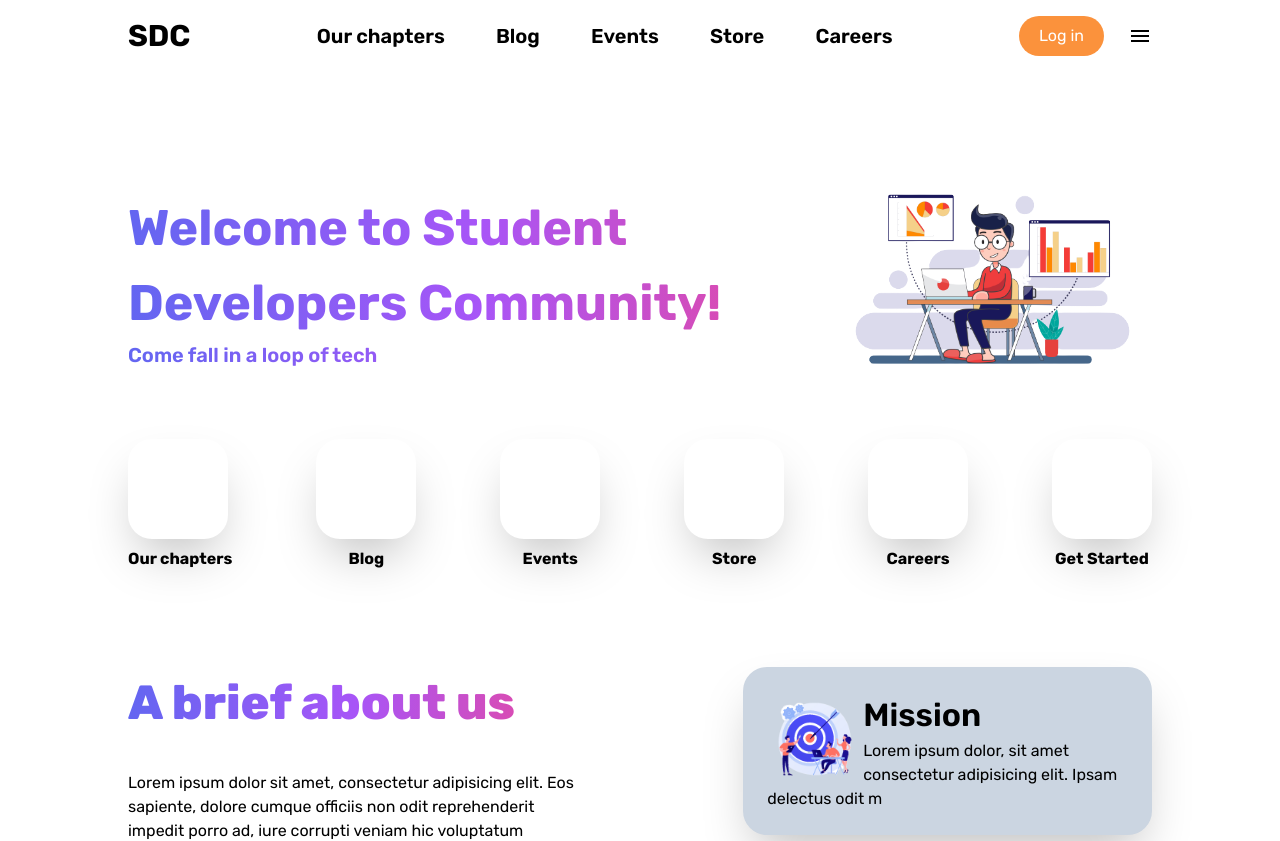
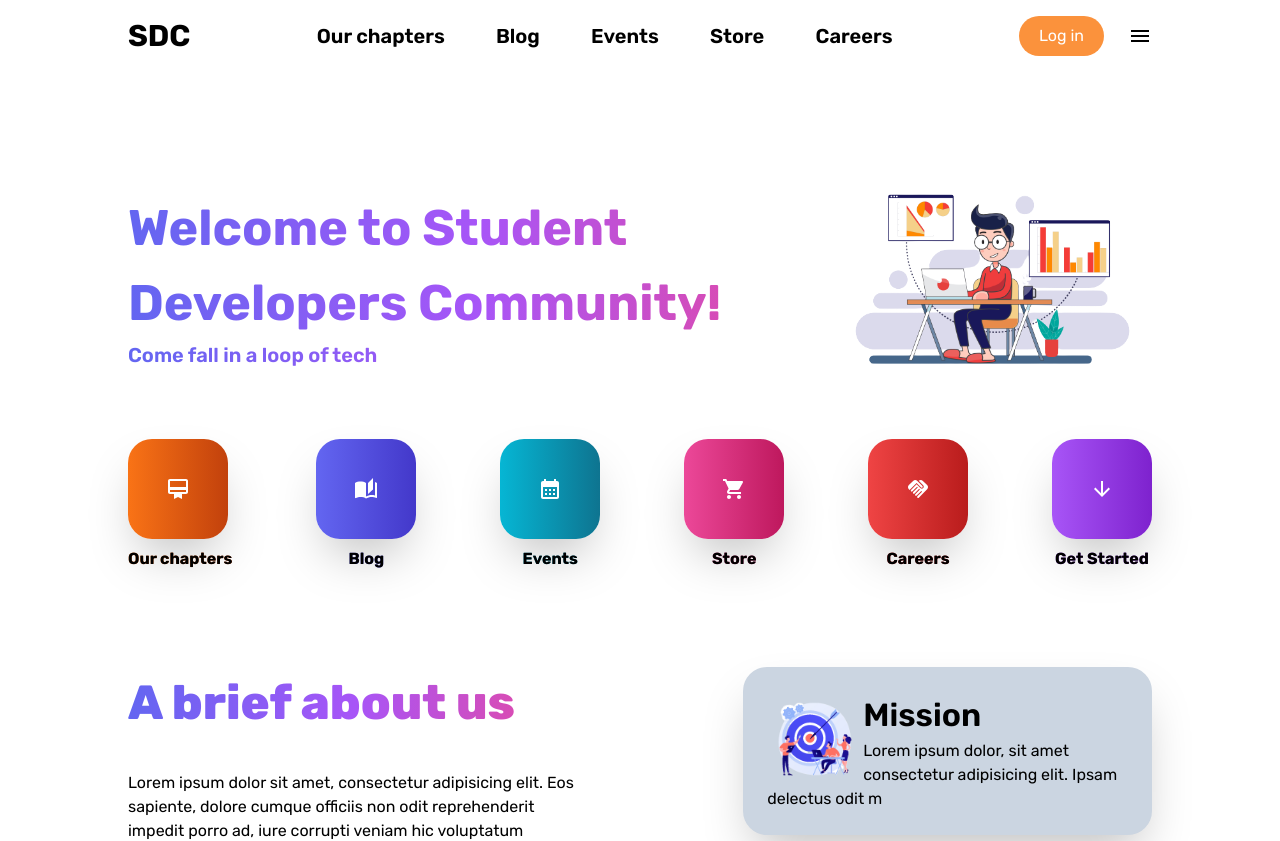
Before and after one commit to SDC-INDIA/sdc-website, a Next.js app: page / in a window 1280 px wide. Shown: the top 841 px of the page. Built offline with nearby package versions, Linux system fonts and the light colour scheme.

Commit message:
Hero bug resolved

```diff
--- /dev/null
+++ b/components/HomePage/Hero/HeroIcons.module.css
@@ -0,0 +1,18 @@
+.purple {
+    @apply bg-gradient-to-r from-purple-500 to-purple-700
+}
+.pink {
+    @apply bg-gradient-to-r from-pink-500 to-pink-700
+}
+.orange {
+    @apply bg-gradient-to-r from-orange-500 to-orange-700
+}
+.indigo {
+    @apply bg-gradient-to-r from-indigo-500 to-indigo-700
+}
+.cyan {
+    @apply bg-gradient-to-r from-cyan-500 to-cyan-700
+}
+.red {
+    @apply bg-gradient-to-r from-red-500 to-red-700
+}
--- a/components/HomePage/Hero/HeroIcons.tsx
+++ b/components/HomePage/Hero/HeroIcons.tsx
@@ -1,14 +1,15 @@
 import { motion } from 'framer-motion';
 import Link from 'next/link';
 import cls from 'classnames';
+import styles from './HeroIcons.module.css';
 
 const HeroIcons = (props: any) => {
     const { color, text, Icon, href } = props.data;
-    const colorClass = `bg-gradient-to-r from-${color}-500 to-${color}-700`
+    // const colorClass = `bg-gradient-to-r from-${color}-500 to-${color}-700`
     return (
-        <motion.div className={cls(colorClass, "w-fit mb-8 cursor-pointer hover:text-transparent bg-clip-text")} whileHover={{ translateY: -8 }}>
+        <motion.div className={cls(styles[color], "w-fit mb-8 cursor-pointer hover:text-transparent bg-clip-text")} whileHover={{ translateY: -8 }}>
             <Link href={href}>
-                <div className={cls(colorClass, "shadow-2xl w-[100px] h-[100px] rounded-3xl text-white flex justify-center items-center")}>
+                <div className={cls(styles[color], "shadow-2xl w-[100px] h-[100px] rounded-3xl text-white flex justify-center items-center")}>
                     <Icon className='text-[40px]' />
                 </div>
                 <h1 className='mx-auto w-fit font-bold mt-2 text-[16px]'>{text}</h1>
```
